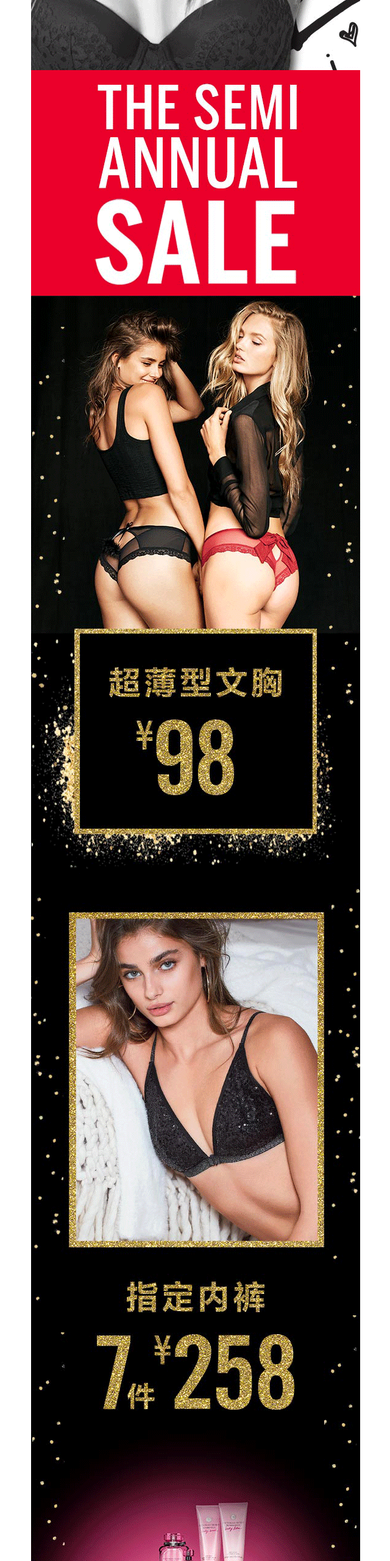
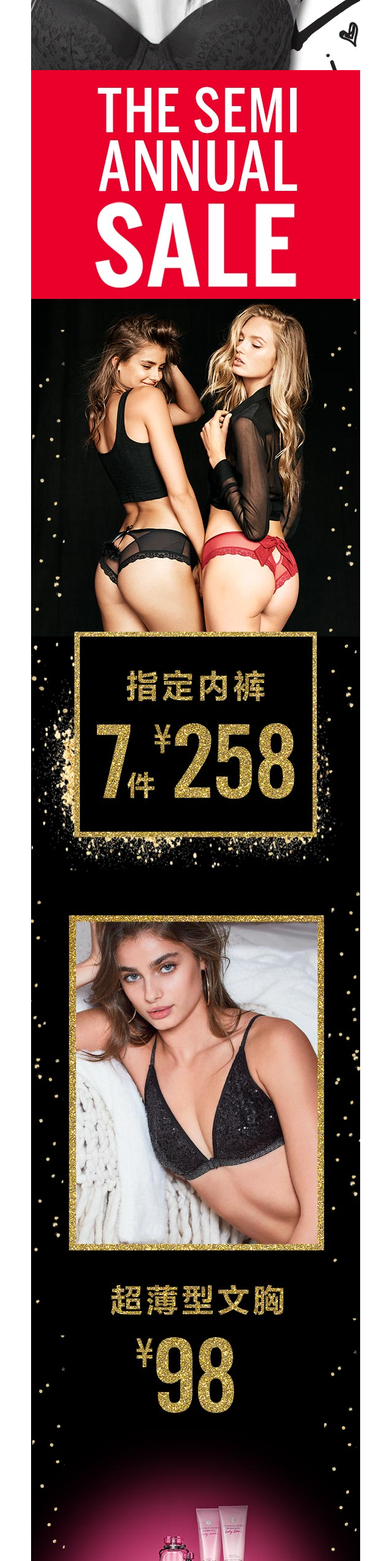
Before and after one commit to tuma2000/Victoria, a plain HTML site: page 20171213/index.html in a window 1280 px wide. Shown: the part 900-3460 px from the top of the page at 61% size, without its empty margins (319-959 px from the left). Drawn offline with Linux system fonts and the light colour scheme.

Commit message:
20171214

```diff
--- a/20171213/index.html
+++ b/20171213/index.html
@@ -35,42 +35,36 @@ img { border:0;}
   <tr>
   <tr>
     <td>
-        <img src="assets/images/w20171213_02.gif" style="width: 100%; float:left; border:0;"/>
+        <img src="assets/images/w20171213_03.jpg" style="width: 100%; float:left; border:0;"/>
     </td>
   </tr>
   <tr>
   <tr>
     <td>
-        <img src="assets/images/w20171213_03.gif" style="width: 100%; float:left; border:0;"/>
+        <img src="assets/images/w20171213_04.jpg" style="width: 100%; float:left; border:0;"/>
     </td>
   </tr>
   <tr>
   <tr>
     <td>
-        <img src="assets/images/w20171213_04.gif" style="width: 100%; float:left; border:0;"/>
+        <img src="assets/images/w20171213_05.jpg" style="width: 100%; float:left; border:0;"/>
     </td>
   </tr>
   <tr>
   <tr>
     <td>
-        <img src="assets/images/w20171213_05.gif" style="width: 100%; float:left; border:0;"/>
+        <img src="assets/images/w20171213_06.jpg" style="width: 100%; float:left; border:0;"/>
     </td>
   </tr>
   <tr>
   <tr>
     <td>
-        <img src="assets/images/w20171213_06.gif" style="width: 100%; float:left; border:0;"/>
-    </td>
-  </tr>
-  <tr>
-  <tr>
-    <td>
-        <img src="assets/images/w20171213_07.gif" style="width: 100%; float:left; border:0;"/>
+        <img src="assets/images/w20171213_07.jpg" style="width: 100%; float:left; border:0;"/>
     </td>
   </tr>
   <tr>
     <td>
-        <img src="assets/images/w20171213_08.gif" style="width: 100%; float:left; border:0;"/>
+        <img src="assets/images/w20171213_08.jpg" style="width: 100%; float:left; border:0;"/>
     </td>
   </tr>
   <tr>
```
Also changed, not shown: 20171213/assets/images/w20171213_02.gif (deleted), 20171213/assets/images/w20171213_03.gif (deleted), 20171213/assets/images/w20171213_03.jpg (added), 20171213/assets/images/w20171213_04.gif (deleted), 20171213/assets/images/w20171213_04.jpg (added), 20171213/assets/images/w20171213_05.gif (deleted), 20171213/assets/images/w20171213_05.jpg (added), 20171213/assets/images/w20171213_06.gif (deleted), 20171213/assets/images/w20171213_06.jpg (added), 20171213/assets/images/w20171213_07.gif (deleted), 20171213/assets/images/w20171213_07.jpg (added), 20171213/assets/images/w20171213_08.gif (deleted), 20171213/assets/images/w20171213_08.jpg (added).
